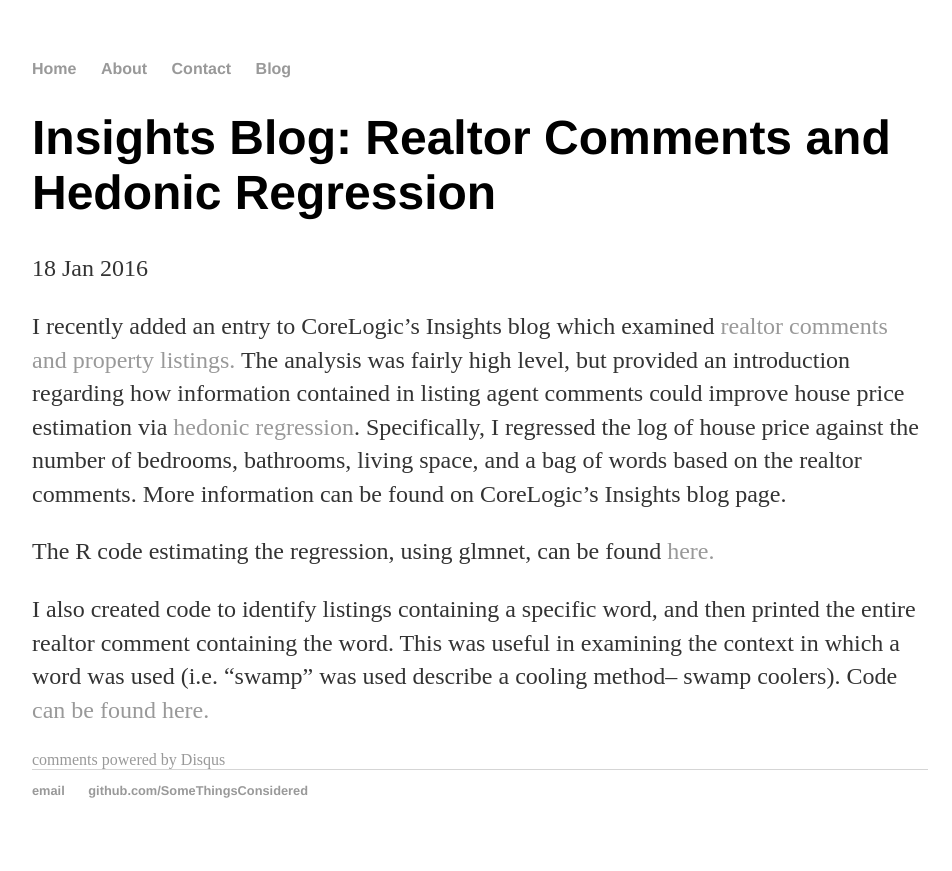
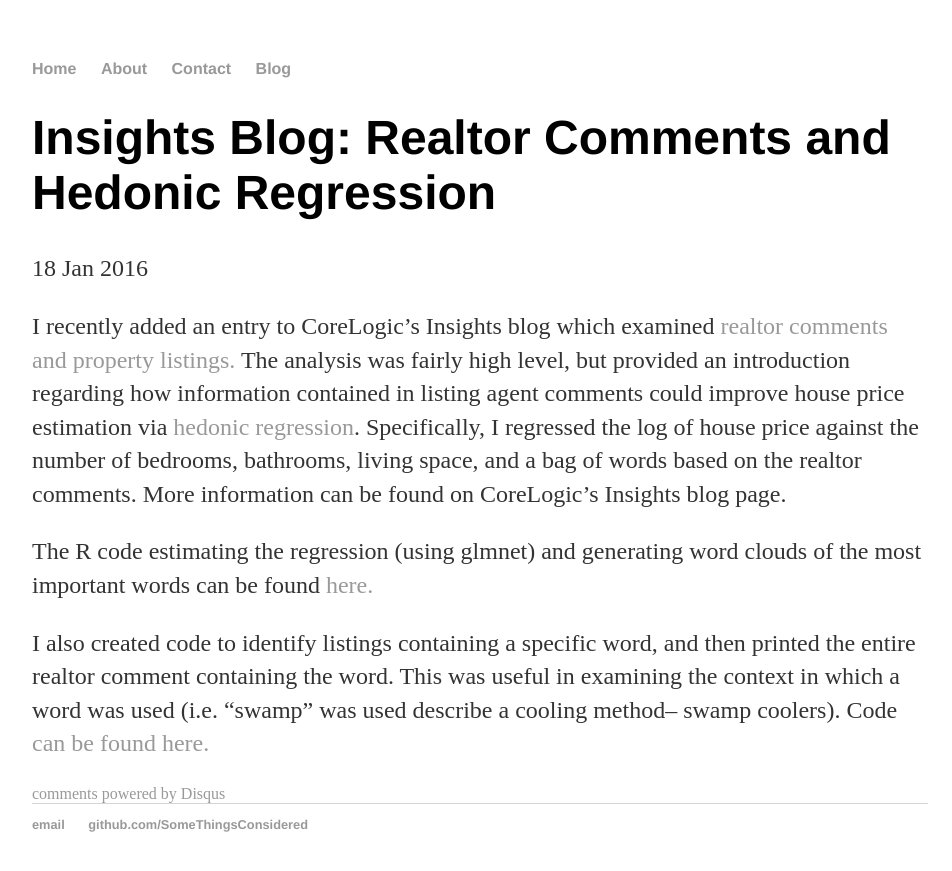
Before and after one commit to SomeThingsConsidered/SomeThingsConsidered.github.io, a Jekyll site: the page built from _posts/2016-01-18-Insights-Blog-MLS-Text.md, in a window 1280 px wide. Shown: the top 871 px of the page, without its empty margins (160-1112 px from the left). Built offline with Jekyll 4.4.1, drawn with Linux system fonts in a browser that asks for light colours; comment, search, counter and statistics services are not loaded.

Commit message:
Update 2016-01-18-Insights-Blog-MLS-Text.md

```diff
--- a/_posts/2016-01-18-Insights-Blog-MLS-Text.md
+++ b/_posts/2016-01-18-Insights-Blog-MLS-Text.md
@@ -5,6 +5,6 @@ date: 2016-01-18
 ---
 I recently added an entry to CoreLogic's Insights blog which examined <a href="http://www.corelogic.com/blog/authors/matt-cannon/2016/01/turning-words-into-data.aspx#.Vp1glXhcKeA" a> realtor comments and property listings. </a>  The analysis was fairly high level, but provided an introduction regarding how information contained in listing agent comments could improve house price estimation via <a href="https://en.wikipedia.org/wiki/Hedonic_regression" a> hedonic regression</a>.  Specifically, I regressed the log of house price against the number of bedrooms, bathrooms, living space, and a bag of words based on the realtor comments. More information can be found on CoreLogic's Insights blog page.
 
-The R code estimating the regression, using glmnet, can be found <a href="https://github.com/SomeThingsConsidered/MLS_text_analysis/blob/master/hedonic_regression_1.R" a> here. </a>
+The R code estimating the regression (using glmnet) and generating word clouds of the most important words can be found <a href="https://github.com/SomeThingsConsidered/MLS_text_analysis/blob/master/hedonic_regression_1.R" a> here. </a>
 
 I also created code to identify listings containing a specific word, and then printed the entire realtor comment containing the word.  This was useful in examining the context in which a word was used (i.e. "swamp" was used describe a cooling method-- swamp coolers).  Code <a href = "https://github.com/SomeThingsConsidered/MLS_text_analysis/blob/master/check_corpus_entries.R" a> can be found here. </a>
```
